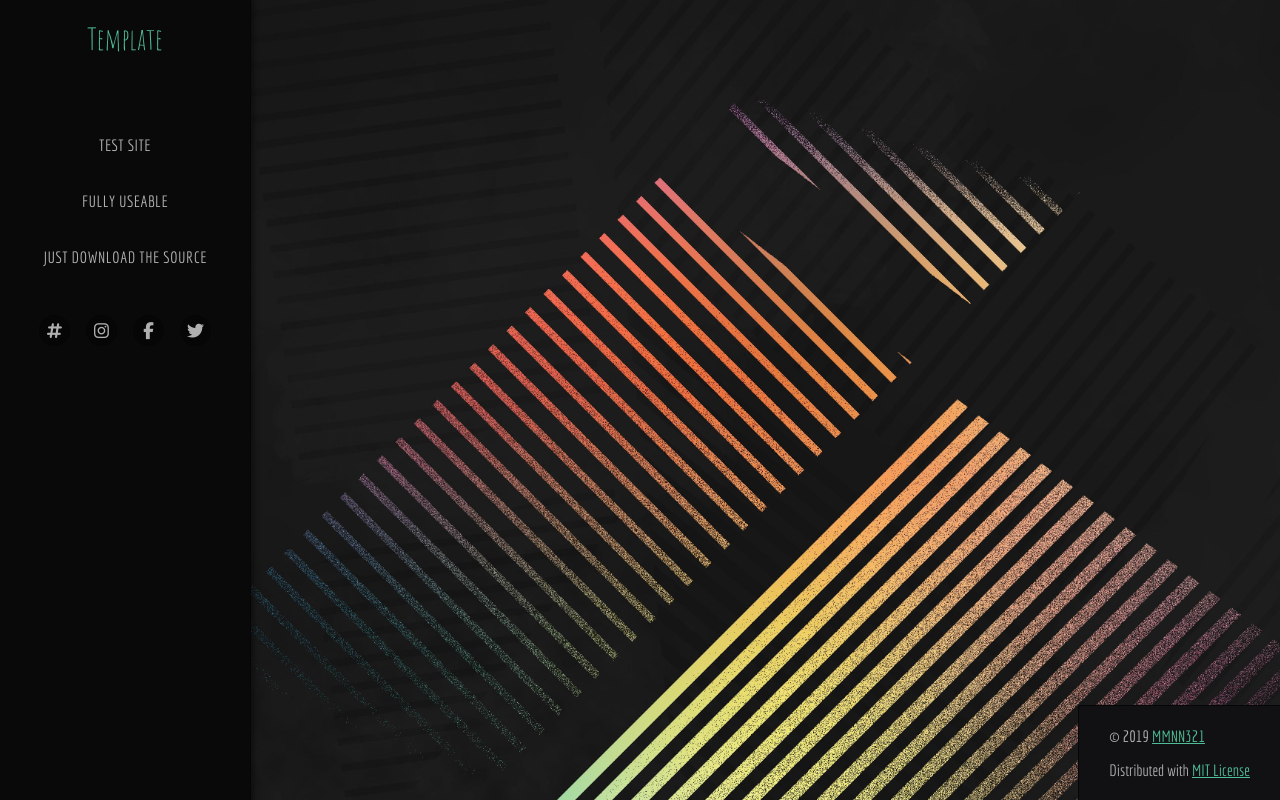
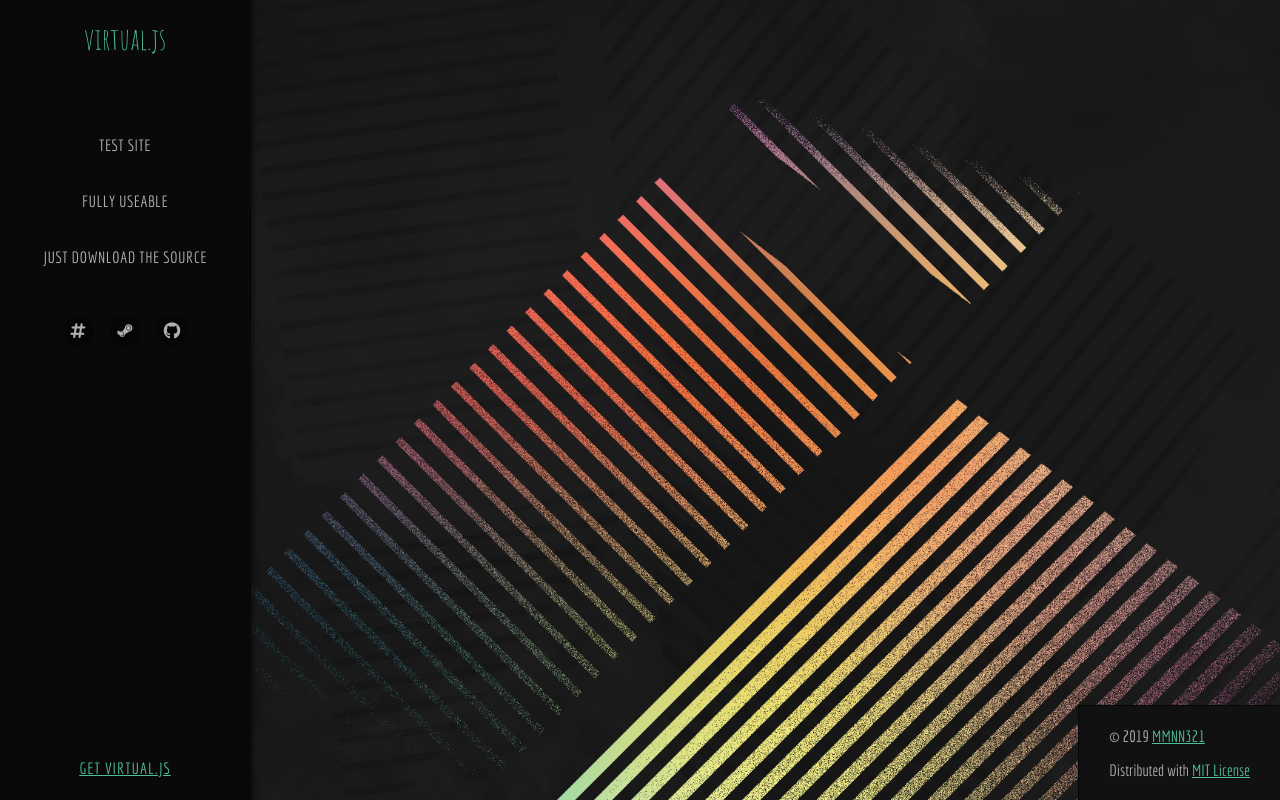
Before and after one commit to MMNN321/VirtualJSTest, a website: page index.html in a window 1280 px wide. Drawn offline with Linux system fonts and the light colour scheme.

Commit message:
Updated content

```diff
--- a/index.html
+++ b/index.html
@@ -8,7 +8,7 @@
 <body>
     <header>
         <div id="title">
-            <p class="text">Template</p>
+            <p class="text">virtual.js</p>
         </div>
 
         <div id="selection">
@@ -24,14 +24,13 @@
         </div>
 
         <div id="follow">
-            <a href="https://google.com" target="_blank"><i class="fas fa-hashtag"></i></a>
-            <a href="https://google.com" target="_blank"><i class="fab fa-instagram"></i></a>
-            <a href="https://google.com" target="_blank"><i class="fab fa-facebook-f"></i></a>
-            <a href="https://youtube.com" target="_blank"><i class="fab fa-twitter"></i></a>
+            <a href="https://virtual.zyniac.com" target="_blank"><i class="fas fa-hashtag"></i></a>
+            <a href="https://steamcommunity.com/id/1skiller" target="_blank"><i class="fab fa-steam-symbol"></i></a>
+            <a href="https://github.com/mmnn321" target="_blank"><i class="fab fa-github"></i></a>
         </div>
 
         <div id="subhead">
-
+            <a class="get-virtual" href="https://github.com/MMNN321/virtual.js/tree/build" target="_blank">Get virtual.js</a>
         </div>
     </header>
 
--- a/style.scss
+++ b/style.scss
@@ -117,6 +117,17 @@ html > {
                 left: 0;
                 width: 100%;
                 height: 8vh;
+
+                .get-virtual {
+                    position: absolute;
+                    top: 50%;
+                    left: 50%;
+                    transform: translate(-50%, -50%);
+                    font-family: 'Economica';
+                    color: #4FBE96;
+                    letter-spacing: 1px;
+                    text-transform: uppercase;
+                }
             }
         }
 
```
Also changed, not shown: style.css, 1 other file.
